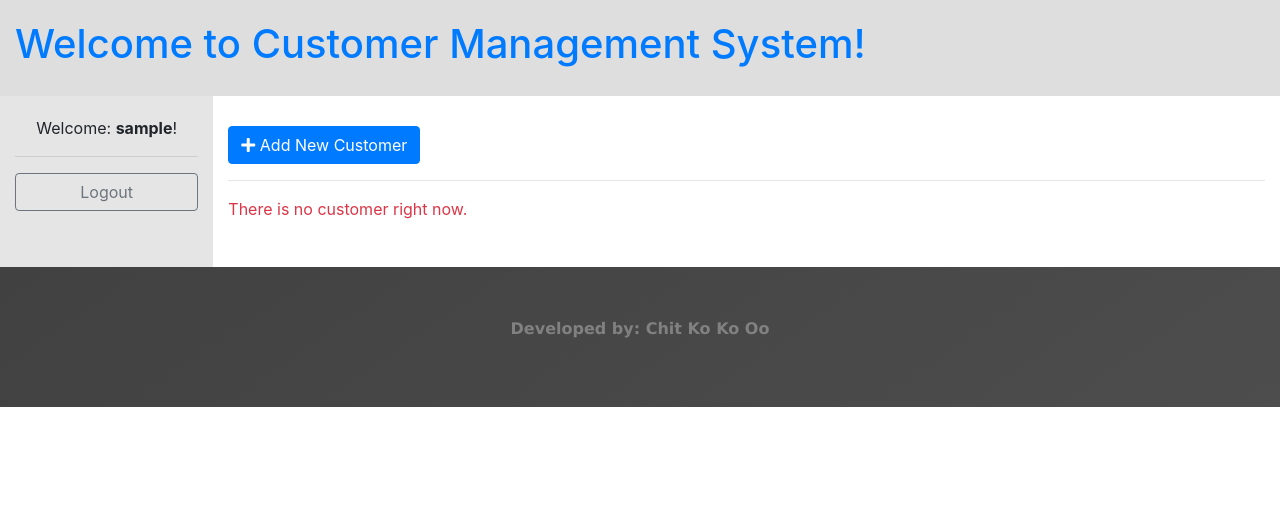
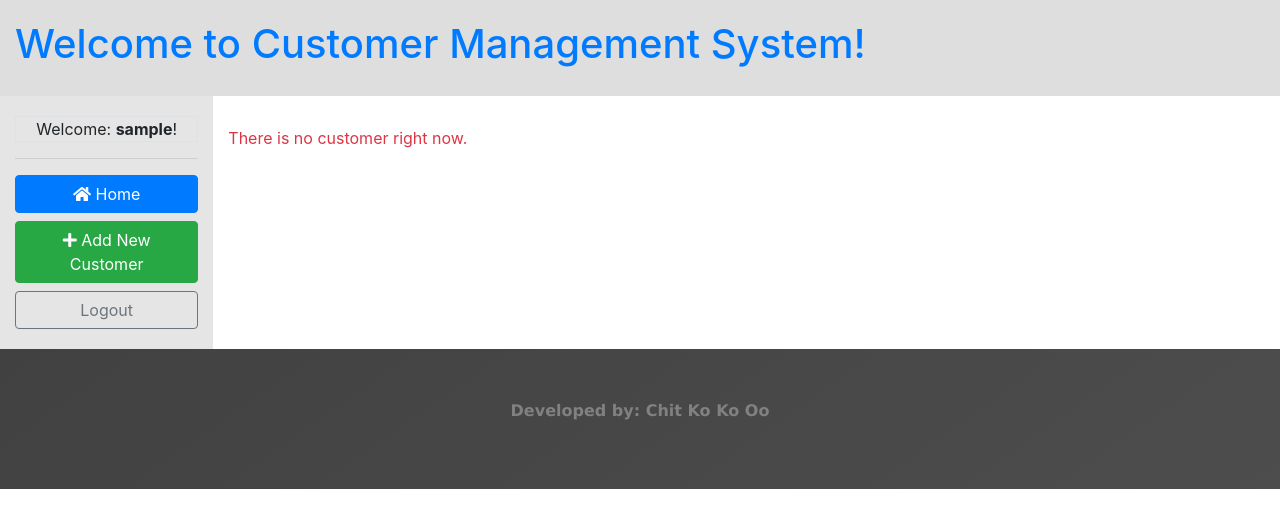
Before and after one commit to chitkokooo/customer-management-system, a Django app: page /customers/ in a window 1280 px wide. Shown: the top 523 px of the page. Run offline with Django 3.2, Linux system fonts and the light colour scheme; the visitor is signed in with stand-in values (Sample User, id 1); data that the repository does not hold is empty; some libraries are stand-ins or nearby versions.

Commit message:
group together buttons at left side bar

```diff
--- a/cms/customers/templates/customers/base_generic.html
+++ b/cms/customers/templates/customers/base_generic.html
@@ -20,16 +20,24 @@
 	<div class="container-fluid">
 		<div class="row">
 			<div id="sidebar" class="col-md-2 sidebar">
-
+				<p class="text-center border">
+					Welcome:
 					{% if user.is_authenticated %}
-					<p class="text-center">
-					Welcome: <b>{{ user.username }}</b>!
-					<hr>
-					<a href="{% url 'logout' %}?next={{ request.path }}" class="btn btn-outline-secondary btn-block">Logout</a>
+					<b class="">{{ user.username }}</b>!
 					{% endif %}
-					</p>
-				{% block sidebar %}
-				{% endblock sidebar %}
+				</p>
+				<hr>
+				<a href="{% url 'customers:customer-list' %}" class="btn btn-primary btn-block"><i class="fa fa-home"></i> Home</a>
+				{% if perms.customers.can_manage_customers %}
+					<a id="add-new-customer" href="{% url 'customers:customer-create' %}" class="btn btn-success btn-block">
+						<i class="fa fa-plus"></i> Add New Customer
+					</a>
+				{% endif %}
+				{% if user.is_authenticated %}
+				<a href="{% url 'logout' %}?next={{ request.path }}" class="btn btn-outline-secondary btn-block">Logout</a>
+				{% endif %}
+			{% block sidebar %}
+			{% endblock sidebar %}
 			</div>
 			<div class="col-md-10 content">
 				{% block content %}
--- a/cms/customers/templates/customers/customer_list.html
+++ b/cms/customers/templates/customers/customer_list.html
@@ -3,12 +3,6 @@
 {% block title %} Customer List {% endblock title %}
 
 {% block content %}
-	{% if perms.customers.can_manage_customers %}
-	<a id="add-new-customer" href="{% url 'customers:customer-create' %}" class="btn btn-primary">
-		<i class="fa fa-plus"></i> Add New Customer
-	</a>
-	<hr>
-	{% endif %}
 	{% if customer_list %}
 	<p>There {{customer_list.count|pluralize:"is,are"}} totally <b> {{ customer_list.count }} </b>customer{{customer_list.count|pluralize }}.</p>
 
```
